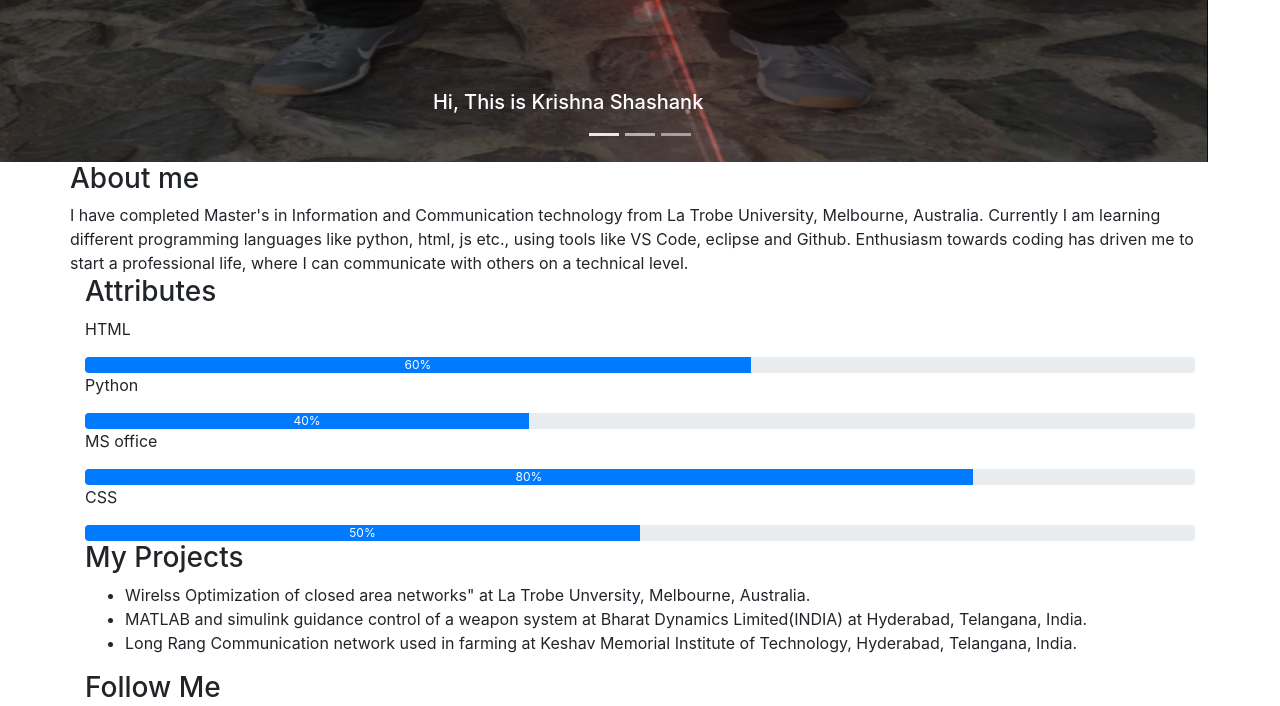
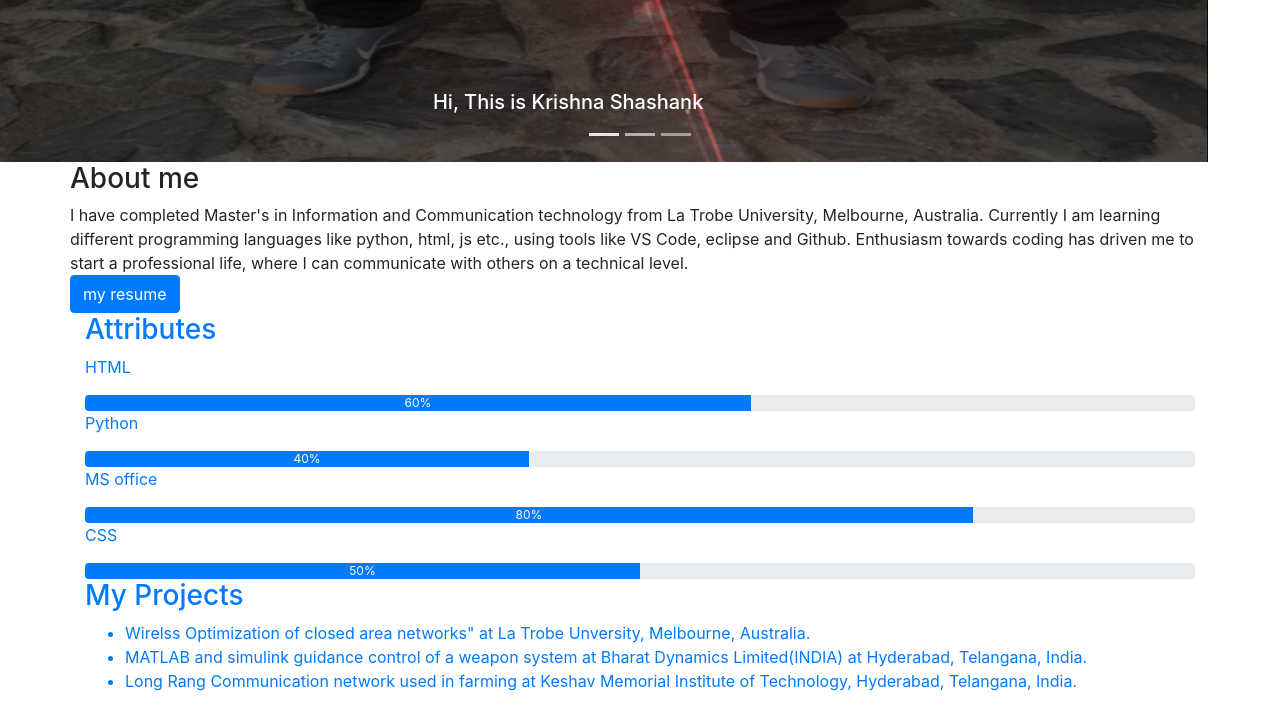
Before and after one commit to krishna4062/sample-webapge, a plain HTML site: page index.html in a window 1280 px wide. Shown: the part 704-1410 px from the top of the page. Drawn offline with nearby package versions, Linux system fonts and the light colour scheme.

Commit message:
add file

```diff
--- a/index.html
+++ b/index.html
@@ -109,6 +109,9 @@
         Currently I am learning different programming languages like python, html, js etc., using tools like VS Code,
         eclipse and Github. Enthusiasm towards coding has driven me to start a professional life, where I can communicate with others on a technical level.
       </div>
+        <button type="button" class="btn btn-primary">my resume
+          <a href="./CV recent.pdf" target="_blank">
+        </button>
         </div>
 
       </div>
```
